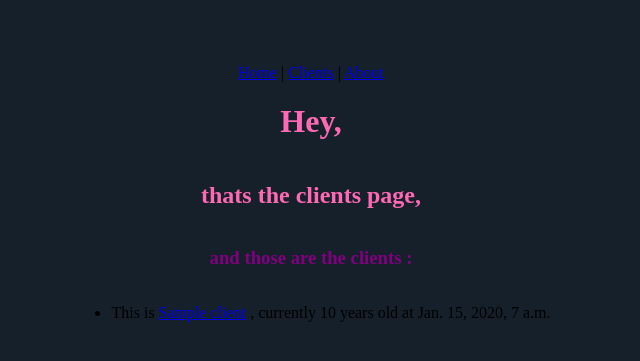
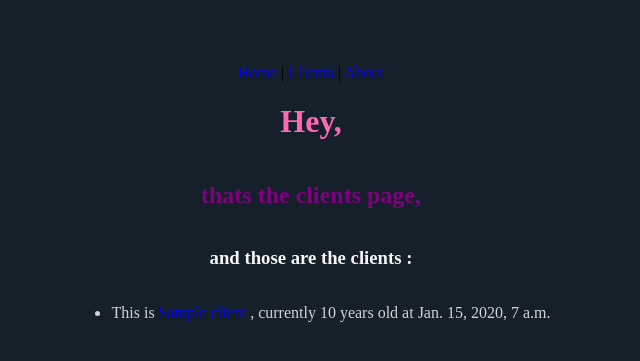
Before and after one commit to victormakeaveli/wyvern, a Django app: page /clients/ in a window 1280 px wide. Shown: the top 361 px of the page, without its empty margins (329-969 px from the left). Run offline with Django 3.2, Linux system fonts and the light colour scheme; tables that the repository leaves empty hold one stand-in row (values such as "Sample post").

Commit message:
minor fix

```diff
--- a/static/style.css
+++ b/static/style.css
@@ -1,10 +1,11 @@
 html{
     background-color: rgb(21,32,43);
+    padding:0;
+    margin: 0;
 }
 
 body{
     margin-top:5%;
-    padding:0;
     display:flex;
     flex-direction: column;
     align-items: center;
@@ -13,7 +14,7 @@ body{
 }
 
 li {
-    color: black;
+    color: lightgray;
 }
 
 h1 {
@@ -21,9 +22,9 @@ h1 {
 }
 
 h2 {
-    color: hotpink;
+    color: purple;
 }
 
 h3 {
-    color: purple;
+    color: whitesmoke;
 }
--- a/stratum/settings/base.py
+++ b/stratum/settings/base.py
@@ -95,7 +95,3 @@ USE_L10N = True
 USE_TZ = True
 
 STATIC_URL = '/static/'
-
-# STATICFILES_DIRS = [
-#     os.path.join(BASE_DIR, "static"),
-# ]
--- a/stratum/settings/prod.py
+++ b/stratum/settings/prod.py
@@ -7,4 +7,4 @@ DEBUG = False
 
 ALLOWED_HOSTS = ['localhost', '127.0.0.1']
 
-STATIC_ROOT = os.path.join(BASE_DIR, './static')
+STATIC_ROOT = os.path.join(BASE_DIR, './static/files')
```
Also changed, not shown: wyvern/migrations/0004_auto_20201107_1519.py (added).
